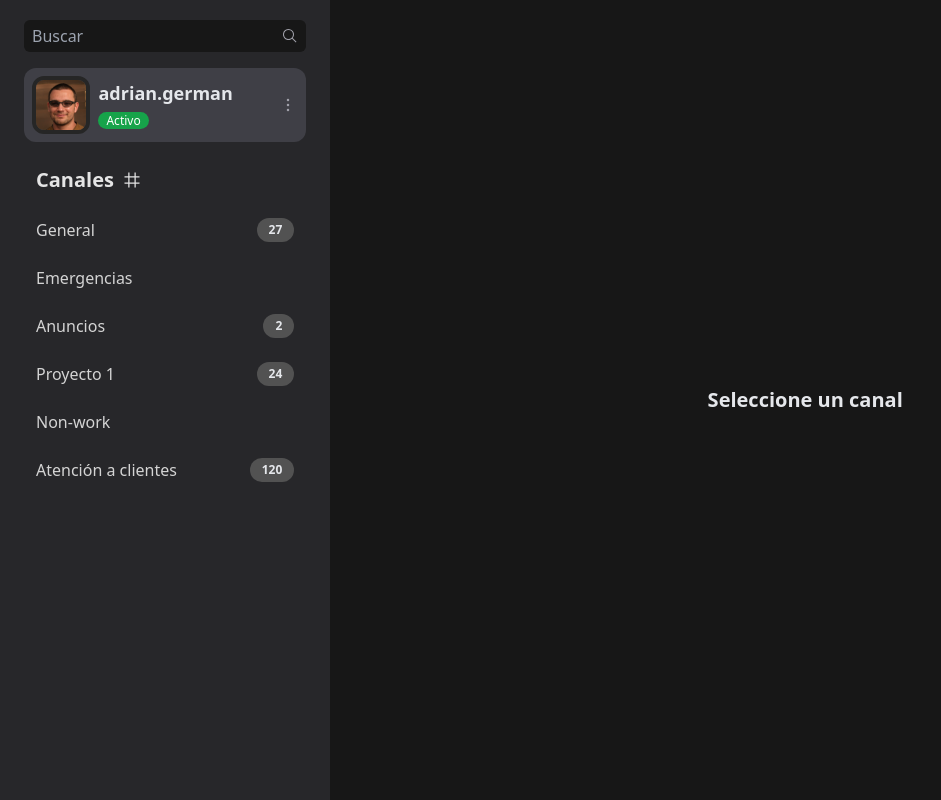
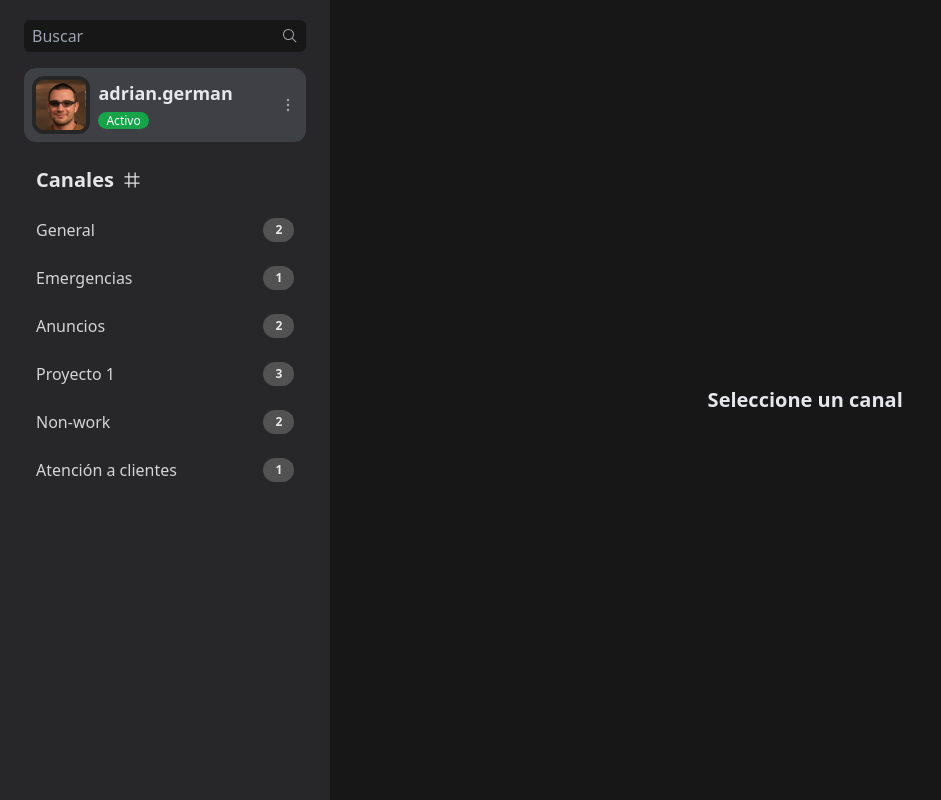
Before and after one commit to AdrianGerman/ChatVue-Pinia, a Vue app: page / in a window 1280 px wide. Shown: the whole page, without its empty margins (0-941 px from the left). Built offline with nearby package versions, Linux system fonts and the light colour scheme.

Commit message:
getters and relationships

```diff
--- a/src/stores/channels.js
+++ b/src/stores/channels.js
@@ -1,21 +1,29 @@
 import { defineStore } from "pinia";
+import useMessagesStore from "./messages.js";
 
 export default defineStore("channels", {
   state: () => ({
     channels: [
-      { id: 1, name: "General", messages: 27 },
+      { id: 1, name: "General", messages: null },
       { id: 2, name: "Emergencias", messages: null },
-      { id: 3, name: "Anuncios", messages: 2 },
-      { id: 4, name: "Proyecto 1", messages: 24 },
+      { id: 3, name: "Anuncios", messages: null },
+      { id: 4, name: "Proyecto 1", messages: null },
       { id: 5, name: "Non-work", messages: null },
-      { id: 6, name: "Atención a clientes", messages: 120 },
+      { id: 6, name: "Atención a clientes", messages: null },
     ],
   }),
   getters: {
     getChannels: (state) => (search) => {
-      return state.channels.filter((channel) =>
-        channel.name.toLocaleLowerCase().includes(search.toLocaleLowerCase())
-      );
+      const messagesStore = useMessagesStore();
+      return state.channels
+        .filter((channel) => channel.name.toLocaleLowerCase().includes(search.toLocaleLowerCase()))
+        .map((channel) => {
+          const unreadMessagesCount = messagesStore.countUnreadMessagesByChannelId(channel.id);
+          return {
+            ...channel,
+            messages: unreadMessagesCount,
+          };
+        });
     },
   },
 });
--- a/src/stores/messages.js
+++ b/src/stores/messages.js
@@ -3,37 +3,103 @@ import { defineStore } from "pinia";
 export default defineStore("messages", {
   state: () => ({
     messages: [
-      { id: 1, author: 1, message: "Hola 👀", timestamp: new Date().toLocaleTimeString() },
-      { id: 2, author: 2, message: "Holaaa!!!", timestamp: new Date().toLocaleTimeString() },
+      {
+        id: 1,
+        author: 1,
+        message: "Hola 👀",
+        timestamp: new Date().toLocaleTimeString(),
+        channelId: 1,
+        read: false,
+      },
+      {
+        id: 2,
+        author: 2,
+        message: "Holaaa!!!",
+        timestamp: new Date().toLocaleTimeString(),
+        channelId: 1,
+        read: false,
+      },
       {
         id: 3,
         author: 3,
         message: "Hola a todo el mundo 😊",
         timestamp: new Date().toLocaleTimeString(),
+        channelId: 2,
+        read: false,
       },
-      { id: 4, author: 3, message: "¿Cómo están?", timestamp: new Date().toLocaleTimeString() },
-      { id: 5, author: 1, message: "Todo muy bien :D", timestamp: new Date().toLocaleTimeString() },
-      { id: 6, author: 2, message: "Si, todo bien.", timestamp: new Date().toLocaleTimeString() },
+      {
+        id: 4,
+        author: 3,
+        message: "¿Cómo están?",
+        timestamp: new Date().toLocaleTimeString(),
+        channelId: 3,
+        read: false,
+      },
+      {
+        id: 5,
+        author: 1,
+        message: "Todo muy bien :D",
+        timestamp: new Date().toLocaleTimeString(),
+        channelId: 3,
+        read: false,
+      },
+      {
+        id: 6,
+        author: 2,
+        message: "Si, todo bien.",
+        timestamp: new Date().toLocaleTimeString(),
+        channelId: 4,
+        read: false,
+      },
       {
         id: 7,
         author: 1,
         message: "Oigan, les escribo para contarles algo... 😌",
         timestamp: new Date().toLocaleTimeString(),
+        channelId: 4,
+        read: false,
       },
-      { id: 8, author: 3, message: "A vers 👀", timestamp: new Date().toLocaleTimeString() },
-      { id: 9, author: 2, message: "Ahhhh!!", timestamp: new Date().toLocaleTimeString() },
+      {
+        id: 8,
+        author: 3,
+        message: "A vers 👀",
+        timestamp: new Date().toLocaleTimeString(),
+        channelId: 4,
+        read: false,
+      },
+      {
+        id: 9,
+        author: 2,
+        message: "Ahhhh!!",
+        timestamp: new Date().toLocaleTimeString(),
+        channelId: 5,
+        read: false,
+      },
       {
         id: 10,
         author: 2,
         message: "¡Cuenta ese chismesito yaaaa!",
         timestamp: new Date().toLocaleTimeString(),
+        channelId: 5,
+        read: false,
       },
       {
         id: 11,
         author: 1,
         message: "Pues, ¡acabamos de lanzar el nuevo motor de lector de codigo de Vue.js!",
         timestamp: new Date().toLocaleTimeString(),
+        channelId: 6,
+        read: false,
       },
     ],
   }),
+  getters: {
+    findMessagesByChannelId: (state) => (channelId) => {
+      return state.messages.filter((message) => message.channelId === channelId);
+    },
+    countUnreadMessagesByChannelId: (state) => (channelId) => {
+      return state.findMessagesByChannelId(channelId).filter((message) => message.read === false)
+        .length;
+    },
+  },
 });
--- a/src/views/MessagesView.vue
+++ b/src/views/MessagesView.vue
@@ -2,8 +2,10 @@
 import { ref, reactive, computed, watch } from 'vue'
 import { useRoute } from 'vue-router'
 import MessageItem from '@/components/MessageItem.vue'
+import useMessagesStore from '@/stores/messages.js'
 
 const route = useRoute()
+const messagesStore = useMessagesStore()
 
 const end = ref(null)
 const channelId = ref(null)
@@ -12,7 +14,7 @@ const title = ref('')
 const people = reactive([])
 const message = reactive([])
 
-const messagesView = computed(() => messages.map((message) => {
+const messagesView = computed(() => messagesStore.findMessagesByChannelId(channelId.value).map((message) => {
   const author = people.find((p) => p.id === message.author)
   if (!author) return message;
     return {
@@ -31,7 +33,7 @@ const scrollToBottom = () => {
 watch(
   () => route.params.id,
   (id) => {
-    channelId.value = id
+    channelId.value = parseInt(id)
     scrollToBottom()
   },
   { immediate: true }
```
